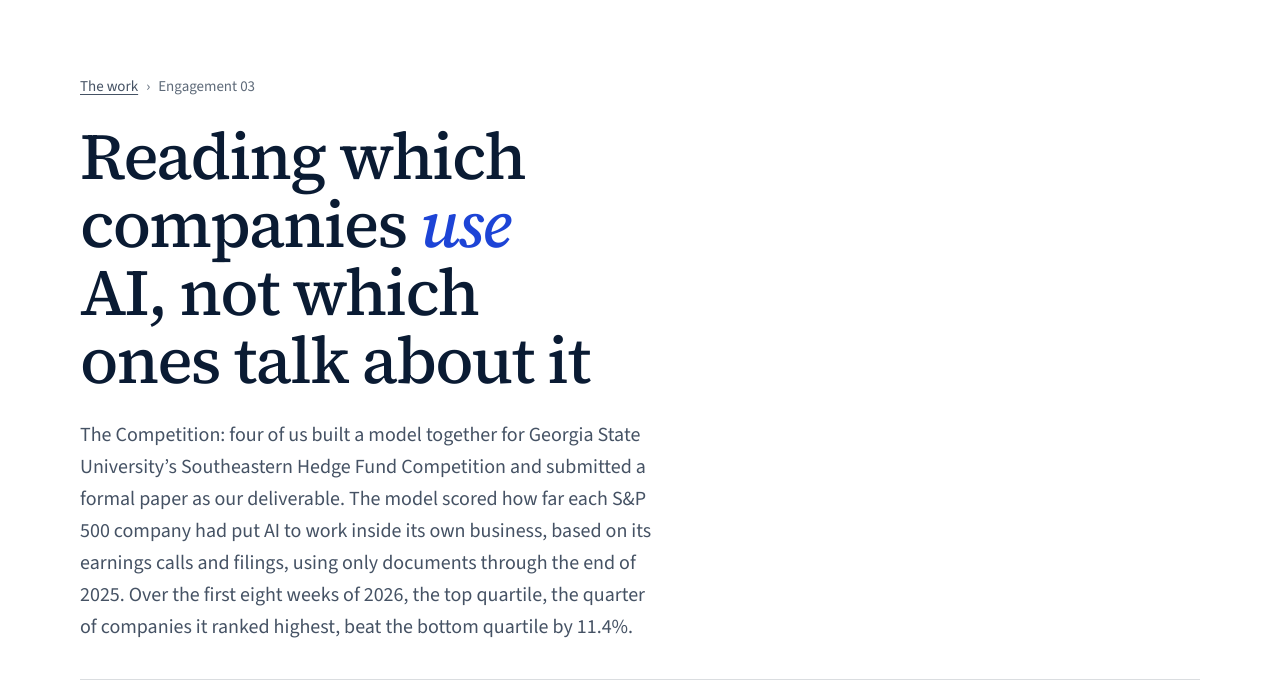
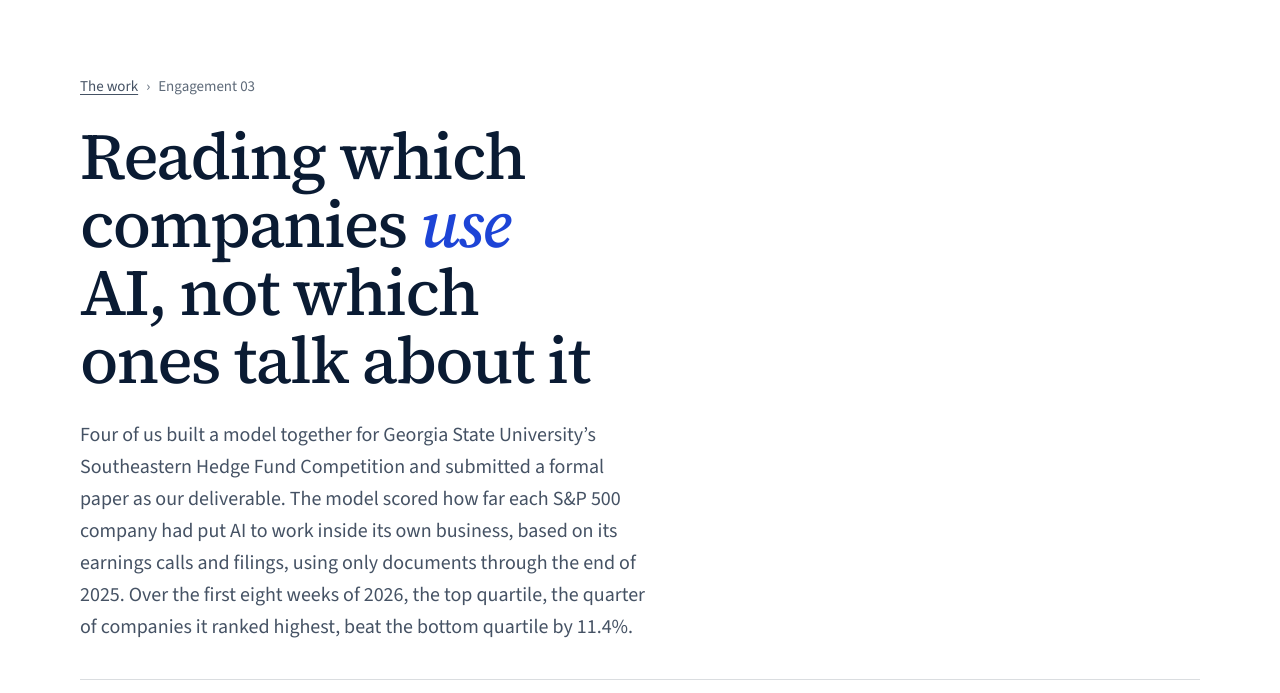
Before and after one commit to jeick44/jacobeickhoff.com, a plain HTML site: page work/the-competition/index.html in a window 1280 px wide. Shown: the part 68-761 px from the top of the page. Drawn offline with nearby package versions, Linux system fonts and the light colour scheme.

Commit message:
The Competition's deck opens with the story; drop the deck-opens-with-name rule
Co-Authored-By: Claude Opus 5.5 <noreply@anthropic.com>
Claude-Session: https://claude.ai/code/session_01LHemJqnemny9Mdyhb6zGr9

```diff
--- a/work/the-competition/index.html
+++ b/work/the-competition/index.html
@@ -52,7 +52,7 @@
       </nav>
       <h1 class="case-head__title">Reading which companies <em>use</em> AI, not which ones
         talk about it</h1>
-      <p class="case-head__lede">The Competition: four of us built a model together for Georgia
+      <p class="case-head__lede">Four of us built a model together for Georgia
         State University&rsquo;s Southeastern Hedge Fund Competition and submitted a formal paper as
         our deliverable. The model scored how far each S&amp;P 500 company had put AI to work inside
         its own business, based on its earnings calls and filings, using only documents through the
```
